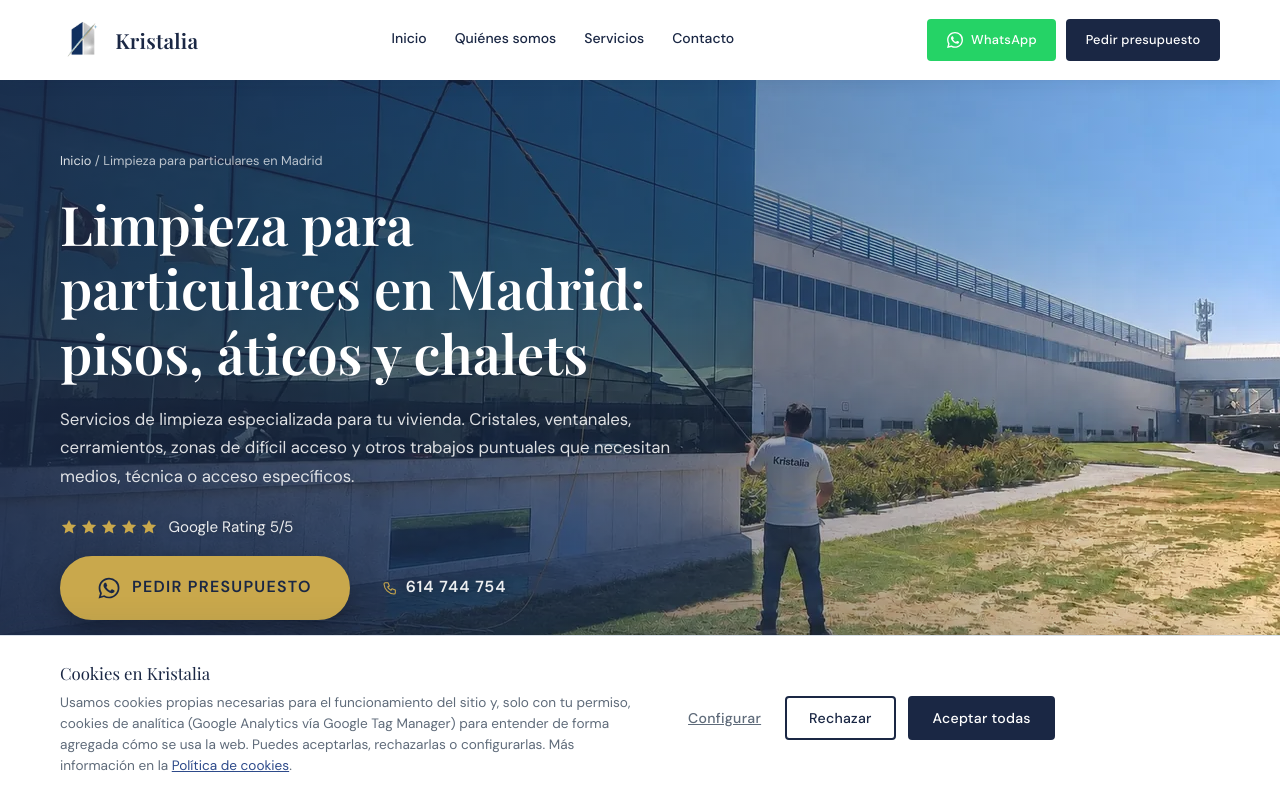
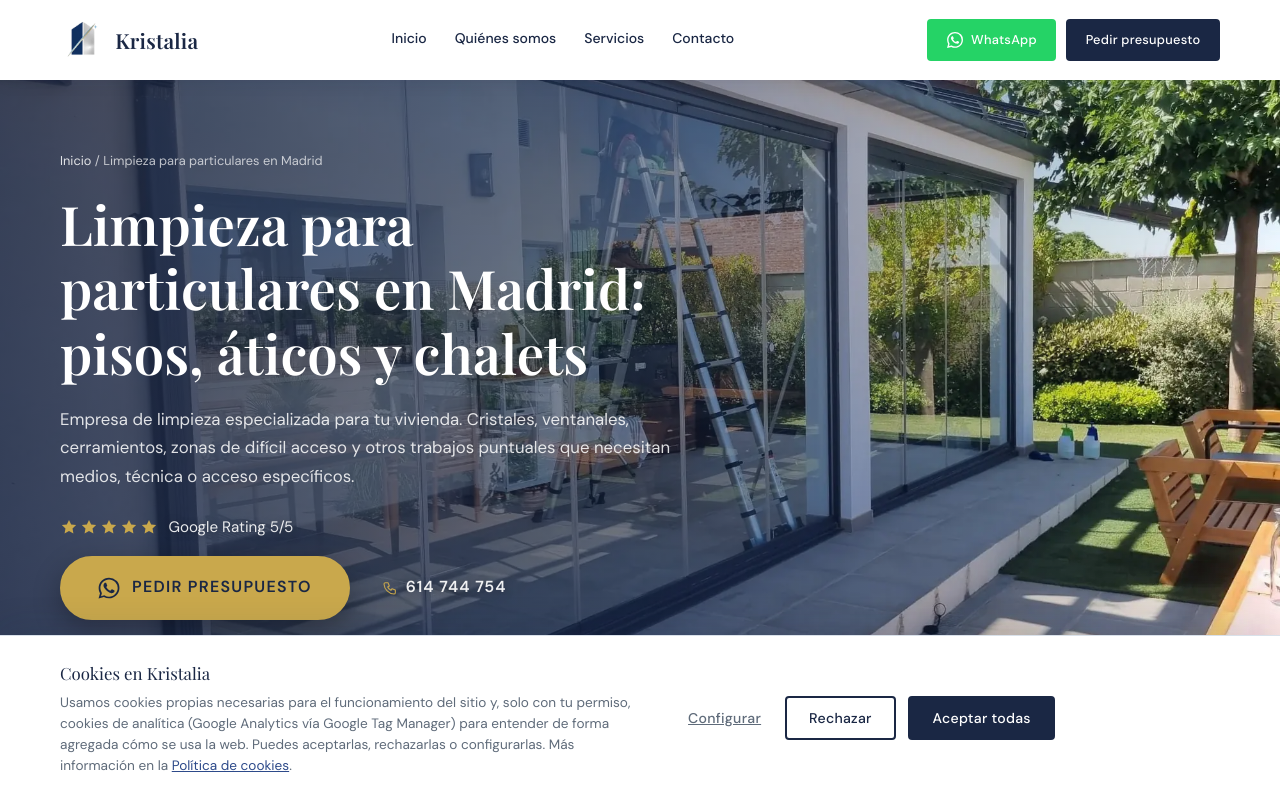
Before and after one commit to roldaan04/kristalia, a React (Vite) app: page /limpieza-particulares-madrid in a window 1280 px wide. Shown: the top 798 px of the page. Built offline with nearby package versions, Linux system fonts and the light colour scheme.

Commit message:
patch: landing particulares image

```diff
--- a/src/pages/landings/LimpiezaParticularesMadridPage.jsx
+++ b/src/pages/landings/LimpiezaParticularesMadridPage.jsx
@@ -5,9 +5,9 @@ import ResponsiveImage from '../../components/ui/ResponsiveImage';
 import ConversionBlock, { HeroQuoteActions } from '../../components/conversion/ConversionBlock';
 import { WHATSAPP_QUOTE_URL } from '../../utils/constants';
 import { responsiveImage } from '../../utils/images';
-import hero828 from '../../assets/cristales/kristalia-828.webp';
-import hero1280 from '../../assets/cristales/kristalia-1280.webp';
-import hero1672 from '../../assets/cristales/kristalia-1672.webp';
+import hero800 from '../../assets/cristales/cristalera-800.webp';
+import hero1200 from '../../assets/cristales/cristalera-1200.webp';
+import hero2000 from '../../assets/cristales/cristalera-2000.webp';
 import chalet600 from '../../assets/cristales/cristaleraChalet-600.webp';
 import chalet900 from '../../assets/cristales/cristaleraChalet-900.webp';
 import cerrado600 from '../../assets/cristales/cristaleraCerrado-600.webp';
@@ -25,7 +25,7 @@ const PATH = '/limpieza-particulares-madrid';
 const WHATSAPP_QUOTE = WHATSAPP_QUOTE_URL;
 
 // Variantes generadas con scripts/optimize-images.py
-const heroImg = responsiveImage({ 828: hero828, 1280: hero1280, 1672: hero1672 }, 1672, 941);
+const heroImg = responsiveImage({ 800: hero800, 1200: hero1200, 2000: hero2000 }, 2000, 1126);
 const introImg = responsiveImage({ 600: chalet600, 900: chalet900 }, 900, 1125);
 const cristalesImg = responsiveImage({ 600: cerrado600, 900: cerrado900 }, 900, 1125);
 const cerramientoImg = responsiveImage({ 600: cerramiento600, 900: cerramiento900 }, 900, 1599);
@@ -43,7 +43,7 @@ const jsonLd = [
     serviceType: 'Limpieza especializada para viviendas',
     name: 'Limpieza para particulares en Madrid',
     description:
-      'Servicios de limpieza especializada para pisos, áticos y chalets en Madrid: cristales, ventanales, cerramientos, cristales de difícil acceso, paneles solares, persianas, toldos y canalones.',
+      'Empresa de limpieza especializada para pisos, áticos y chalets en Madrid: cristales, ventanales, cerramientos, cristales de difícil acceso, paneles solares, persianas, toldos y canalones.',
     url: `${SITE_URL}${PATH}`,
     provider: { '@id': `${SITE_URL}/#business` },
     areaServed: { '@type': 'City', name: 'Madrid' },
@@ -194,7 +194,7 @@ export default function LimpiezaParticularesMadridPage() {
     <main className="partmad-page">
       <Seo
         title="Limpieza para particulares en Madrid | Kristalia"
-        description="Servicios de limpieza especializada para pisos, áticos y chalets en Madrid: cristales, ventanales, cerramientos, cristales de difícil acceso y paneles solares."
+        description="Empresa de limpieza especializada para pisos, áticos y chalets en Madrid: cristales, ventanales, cerramientos, cristales de difícil acceso y paneles solares."
         path={PATH}
         image="/og-image.jpg"
         jsonLd={jsonLd}
@@ -205,7 +205,7 @@ export default function LimpiezaParticularesMadridPage() {
         <ResponsiveImage
           image={heroImg}
           sizes="100vw"
-          alt="Operario de Kristalia limpiando con pértiga la fachada acristalada de un edificio"
+          alt="Operario de Kristalia limpiando con escalera telescópica una cristalera de una vivienda con jardín"
           className="partmad-hero__img"
           priority
         />
@@ -225,7 +225,7 @@ export default function LimpiezaParticularesMadridPage() {
           <p className="partmad-hero__subtitle">
             {/* Escritorio: texto completo. Móvil (≤640px): versión breve. */}
             <span className="partmad-hero__subtitle-full">
-              Servicios de limpieza especializada para tu vivienda. Cristales,
+              Empresa de limpieza especializada para tu vivienda. Cristales,
               ventanales, cerramientos, zonas de difícil acceso y otros trabajos
               puntuales que necesitan medios, técnica o acceso específicos.
             </span>
```
